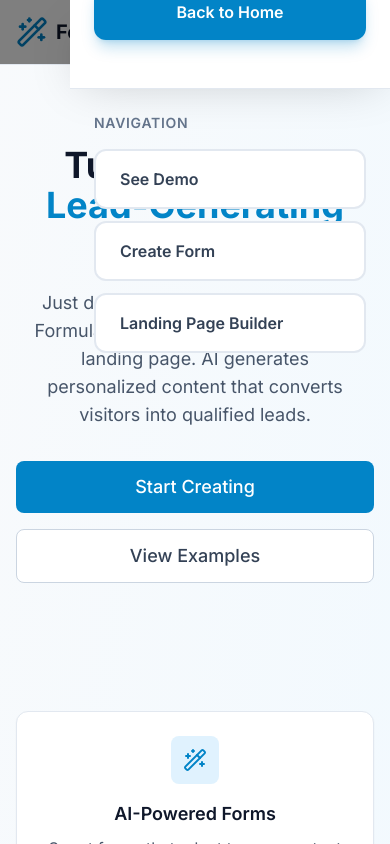
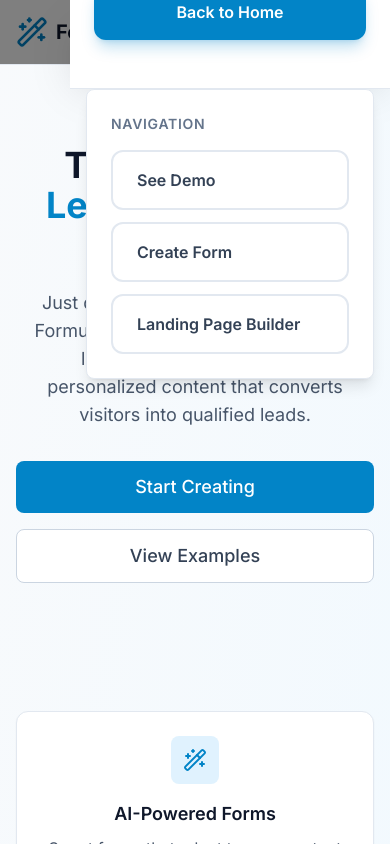
Before and after one commit to CognitiveFire/formulate, a Next.js app: page / in a window 390 px wide. Both pictures are taken after a click on the button "Toggle mobile menu". Shown: the top 844 px of the page. Built offline with nearby package versions, Linux system fonts and the light colour scheme.

Commit message:
Fix navigation container background with solid white background and better contrast for improved readability

```diff
--- a/components/MobileNavigation.tsx
+++ b/components/MobileNavigation.tsx
@@ -50,7 +50,7 @@ export default function MobileNavigation({ currentPage }: MobileNavigationProps)
               animate={{ x: 0 }}
               exit={{ x: '100%' }}
               transition={{ type: 'tween', duration: 0.3 }}
-              className="fixed right-0 top-0 h-full w-80 bg-gradient-to-b from-white to-secondary-50 shadow-2xl z-50 lg:hidden"
+              className="fixed right-0 top-0 h-full w-80 bg-secondary-100 shadow-2xl z-50 lg:hidden"
             >
               {/* Header */}
               <div className="flex items-center justify-between p-6 border-b border-secondary-200 bg-white">
@@ -68,7 +68,7 @@ export default function MobileNavigation({ currentPage }: MobileNavigationProps)
               </div>
 
               {/* Navigation items */}
-              <nav className="p-6">
+              <nav className="p-6 bg-white rounded-lg mx-4 mb-20 shadow-lg border border-secondary-200">
                 <div className="mb-4">
                   <h3 className="text-sm font-semibold text-secondary-500 uppercase tracking-wider mb-3">
                     Navigation
```
